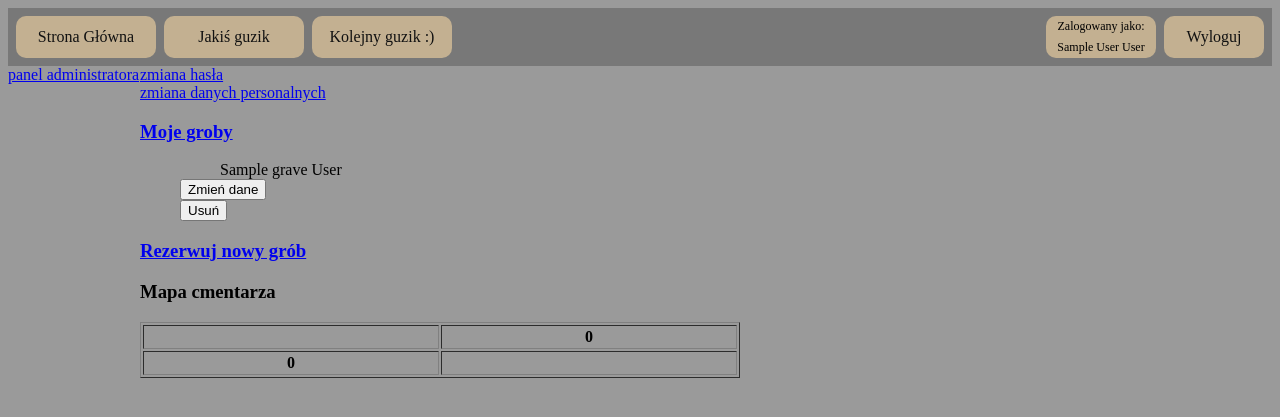
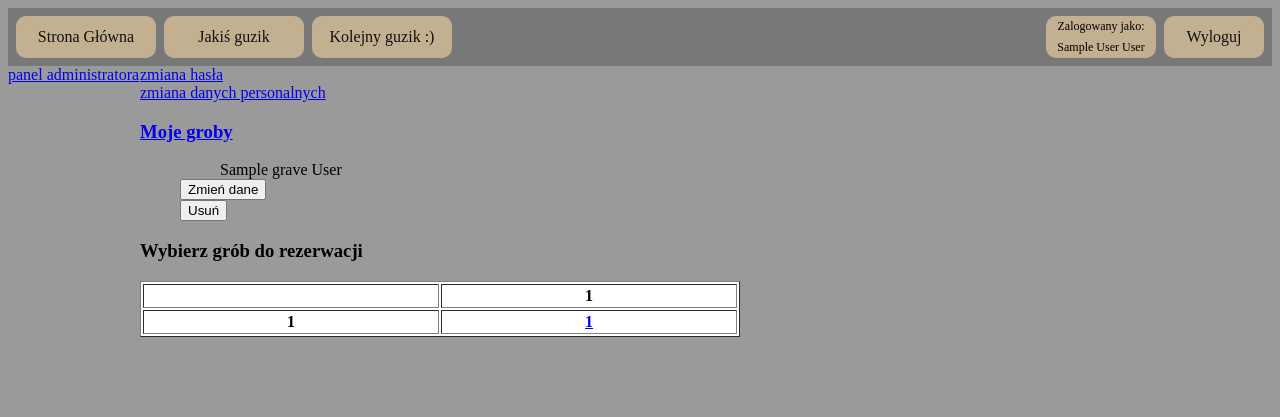
Before and after one commit to pyloveorg/graveyard_manager, a Flask app: page /user in a window 1280 px wide. Shown: the top 417 px of the page. Run offline with Flask 2, Linux system fonts and the light colour scheme; a user stored in the database is signed in; tables that the repository leaves empty hold one stand-in row (values such as "Sample post"); lists and menus that the app fills with data are empty.

Commit message:
mapa cmentarza wersja 2 - linki, koordynaty 1-10

```diff
--- a/templates/user_page.html
+++ b/templates/user_page.html
@@ -24,33 +24,37 @@
 
 {% endfor %}
 {% endif %}
-<h3><a href="{{ url_for('pages.add_grave') }}">Rezerwuj nowy grób</a> </h3>
+<h3>Wybierz grób do rezerwacji </h3>
 
+<table width="600" bgcolor="white" border="1px">
 
-<h3>Mapa cmentarza</h3>
-
-<table width="600" border="1px">
-
-    <thead>
+     <thead>
       <tr>
         <th></th>
-          {% for i in range(0, max_p) %}
+          {% for i in range(1, max_p+1) %}
           <th class="col" width="20" height="20"> {{ i }}</th>
           {% endfor %}
       </tr>
     </thead>
 
     <tbody>
-    {% for j in range(0, max_p) %}
+    {% for j in range(1, max_p+1) %}
       <tr>
         <th class="row" width="20" height="20"> {{ j }} </th>
-          {% for z in range(0, max_p) %}
-          <th>  </th>
+          {% for z in range(1, max_p+1) %}
+            {% for parcel in parcels %}
+                {% if parcel.position_x == j %}
+                    {% if parcel.position_y == z %}
+                        <th> <a href="{{url_for('pages.add_grave', ide=parcel.id)}}">  {{ parcel.id }}  </a> </th>
+                    {% endif %}
+                {% endif %}
+            {% endfor %}
           {% endfor %}
       </tr>
     {% endfor %}
     <tbody>
 
+
   </table>
 
 {% endblock %}
--- a/views.py
+++ b/views.py
@@ -9,6 +9,7 @@ from flask import render_template, request, redirect, url_for, flash, Blueprint
 from flask_login import LoginManager, login_user, logout_user, current_user, login_required
 from itsdangerous import URLSafeTimedSerializer, SignatureExpired, BadSignature
 from sqlalchemy import func
+import pandas as pd
 
 #importy nasze
 from validate import EmailForm, LoginForm, DataForm, PwForm, OldPwForm
@@ -226,8 +227,9 @@ def admin():
     return redirect(url_for('pages.index'))
 
 
-@pages.route('/add_grave', methods=['POST', 'GET'])
-def add_grave():
+@pages.route('/add_grave/ide', methods=['POST', 'GET'])
+def add_grave(ide):
+    p_id = Parcel.query.filter_by(id=ide)
     if request.method == 'POST':
         name = request.form['name']
         last_name = request.form['last_name']
@@ -235,7 +237,7 @@ def add_grave():
         day_of_birth = datetime.datetime.strptime(birth_input, '%Y-%m-%d')
         death_input = request.form['day_of_death']
         day_of_death = datetime.datetime.strptime(death_input, '%Y-%m-%d')
-        parcel_id = 1
+        parcel_id = p_id
         new_grave = Grave(user_id=current_user.id,
                           parcel_id=parcel_id,
                           name=name,
```
